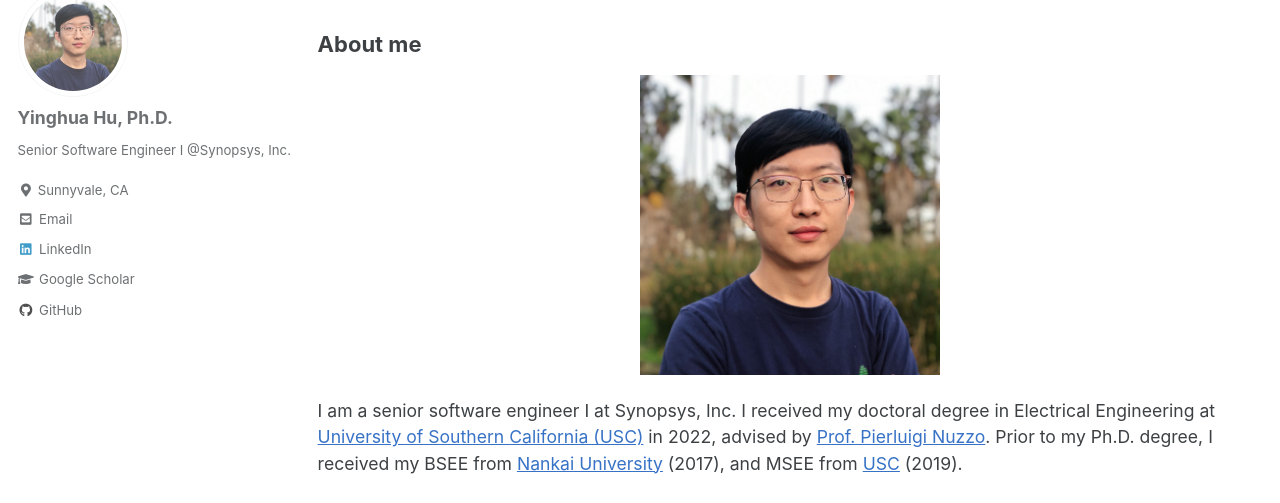
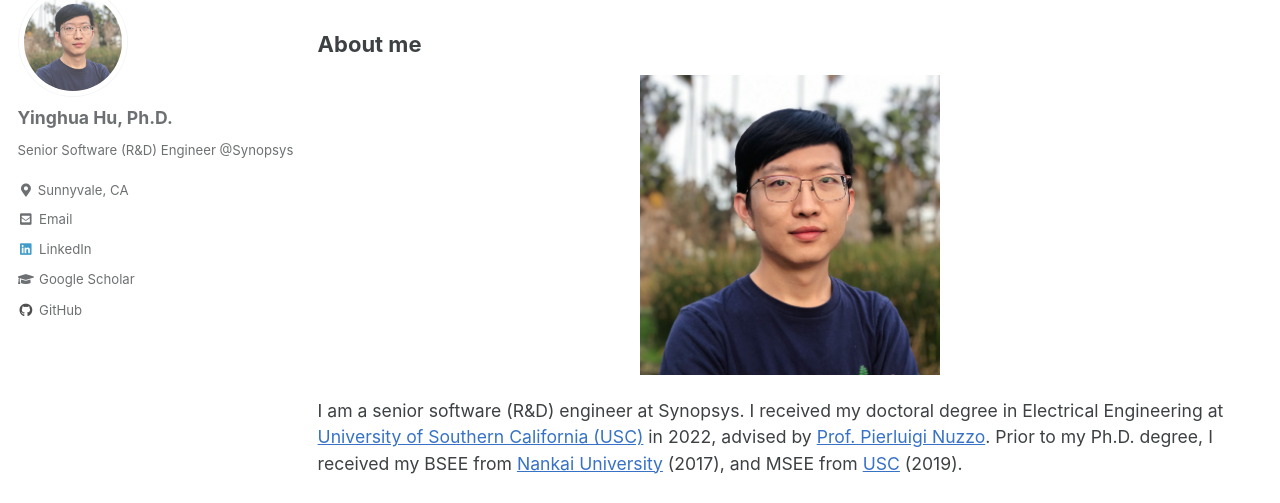
Before and after one commit to yinghuah/yinghuah.github.io, a Jekyll site: the page built from index.html, in a window 1280 px wide and 900 px high. Shown: the part 102-605 px from the top of the window. Built offline with Jekyll 4.4.1, drawn with Linux system fonts in a browser that asks for light colours; cached includes are drawn as plain includes; the list of posts is cut into pages by our own code.

Commit message:
Minor updates

```diff
--- a/_config.yml
+++ b/_config.yml
@@ -103,7 +103,7 @@ analytics:
 author:
   name             : "Yinghua Hu, Ph.D."
   avatar           : "/assets/images/Yinghua_Hu_profile.JPG"
-  bio              : "Senior Software Engineer I @Synopsys, Inc."
+  bio              : "Senior Software (R&D) Engineer @Synopsys"
   location         : "Sunnyvale, CA"
   email            :
   links:
--- a/_layouts/home.html
+++ b/_layouts/home.html
@@ -11,7 +11,7 @@ classes: wide
 <img src="/assets/images/Yinghua_Hu_profile.JPG" alt="profile_photo" style="width:300px;height:300px;">
 </p>
 <p>
-  I am a senior software engineer I at Synopsys, Inc. I received my doctoral degree in Electrical Engineering at <a href="https://www.usc.edu/">University of Southern California (USC)</a> in 2022, advised by <a href="https://descyphy.usc.edu/">Prof. Pierluigi Nuzzo</a>. Prior to my Ph.D. degree, I received my BSEE from <a href="https://en.nankai.edu.cn/">Nankai University</a> (2017), and MSEE from <a href="https://www.usc.edu/">USC</a> (2019).
+  I am a senior software (R&D) engineer at Synopsys. I received my doctoral degree in Electrical Engineering at <a href="https://www.usc.edu/">University of Southern California (USC)</a> in 2022, advised by <a href="https://descyphy.usc.edu/">Prof. Pierluigi Nuzzo</a>. Prior to my Ph.D. degree, I received my BSEE from <a href="https://en.nankai.edu.cn/">Nankai University</a> (2017), and MSEE from <a href="https://www.usc.edu/">USC</a> (2019).
 </p>
 <p>
   My Ph.D. research interests focus on hardware security solutions for intellectual property (IP) protection against threats coming from the integrated circuit (IC) supply chain, including the design and formal analysis of circuit obfuscation methods to prevent IC reverse-engineering. You may find a list of my publications <a href="/publication/">here</a>.
```
Also changed, not shown: 1 other file.
